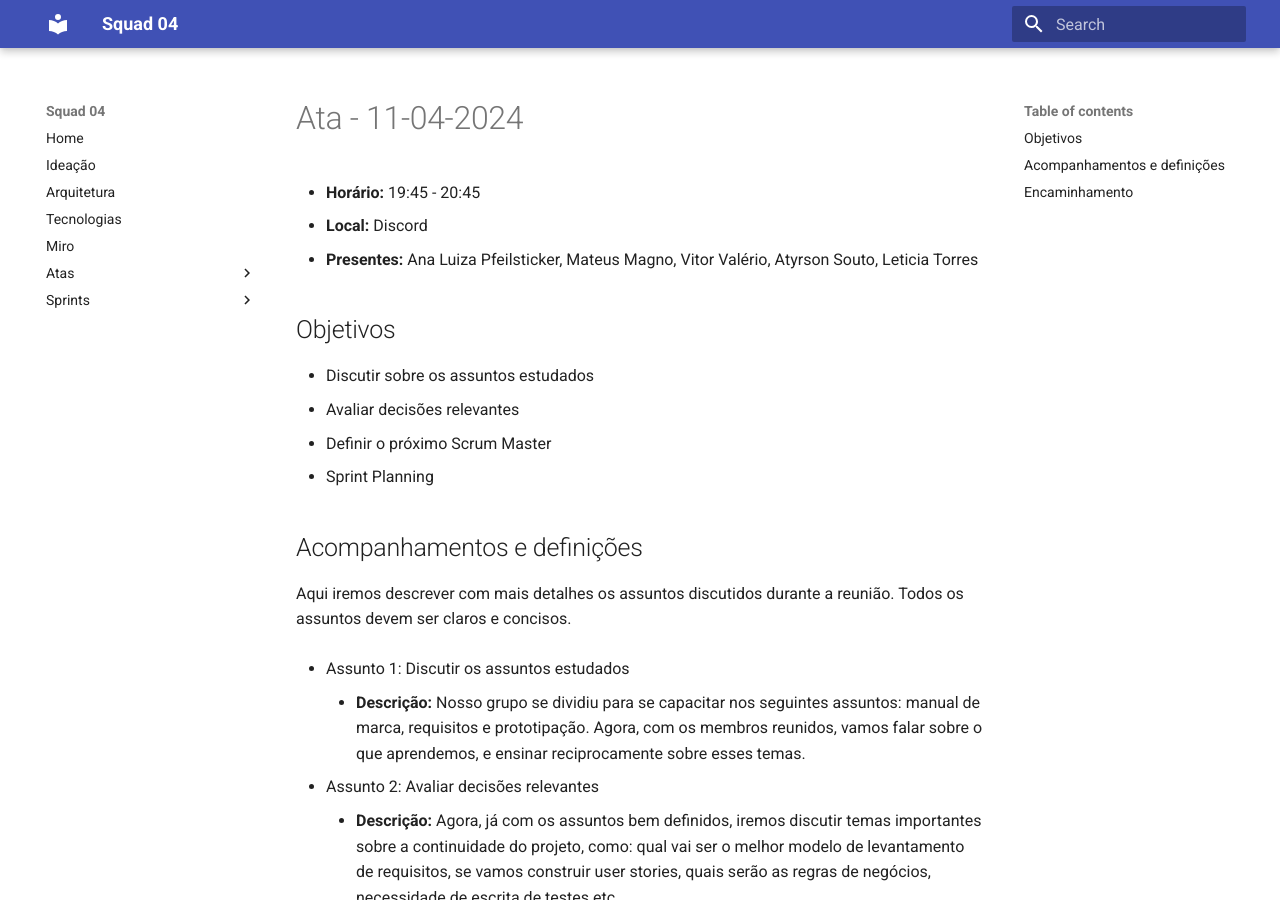
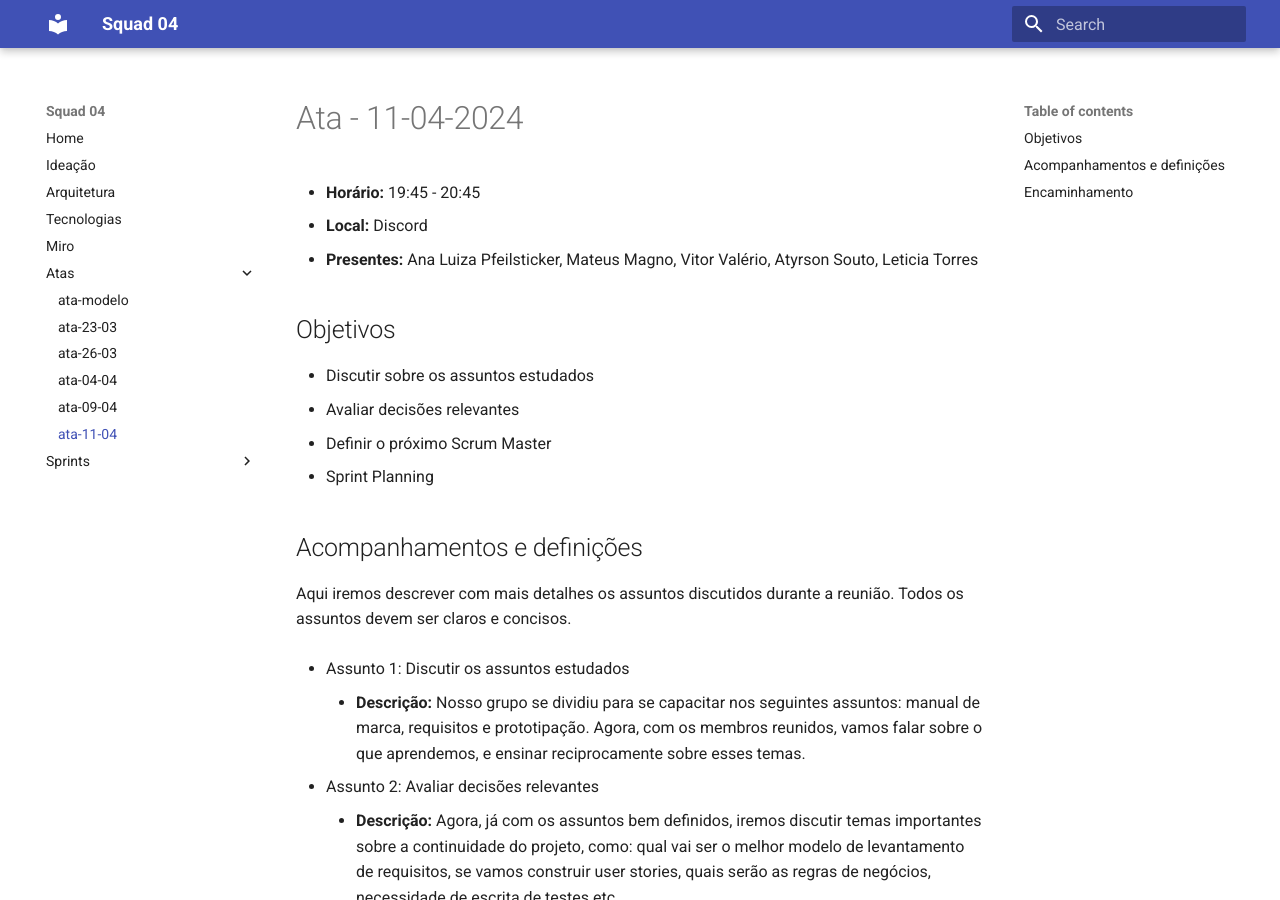
Before and after one commit to unb-mds/2024-1-squad04, an MkDocs documentation site: the page built from docs/Atas/ata-11-04.md, in a window 1280 px wide and 900 px high. Built offline with MkDocs 1.6.1 and Material for MkDocs 9.7.7, drawn with Linux system fonts in a browser that asks for light colours.

Commit message:
Adicionando a ata 11/04

```diff
--- a/mkdocs.yml
+++ b/mkdocs.yml
@@ -14,6 +14,7 @@ nav:
     - ata-26-03: Atas/ata-26-03.md
     - ata-04-04: Atas/ata-04-04.md
     - ata-09-04: Atas/ata-09-04.md
+    - ata-11-04: Atas/ata-11-04.md
 
   - Sprints:
     - Sprint 0: Sprints/sprint0.md
```
